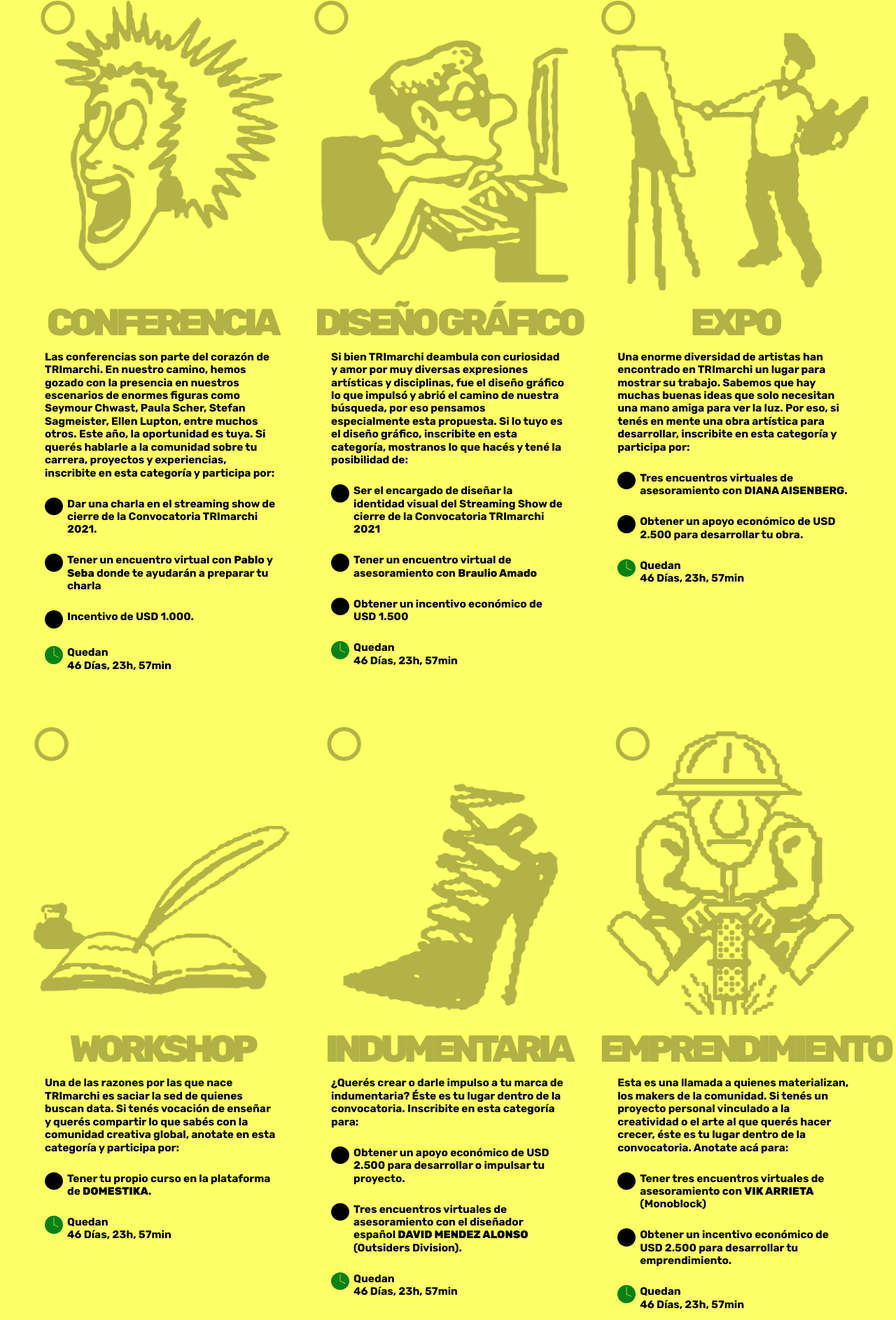
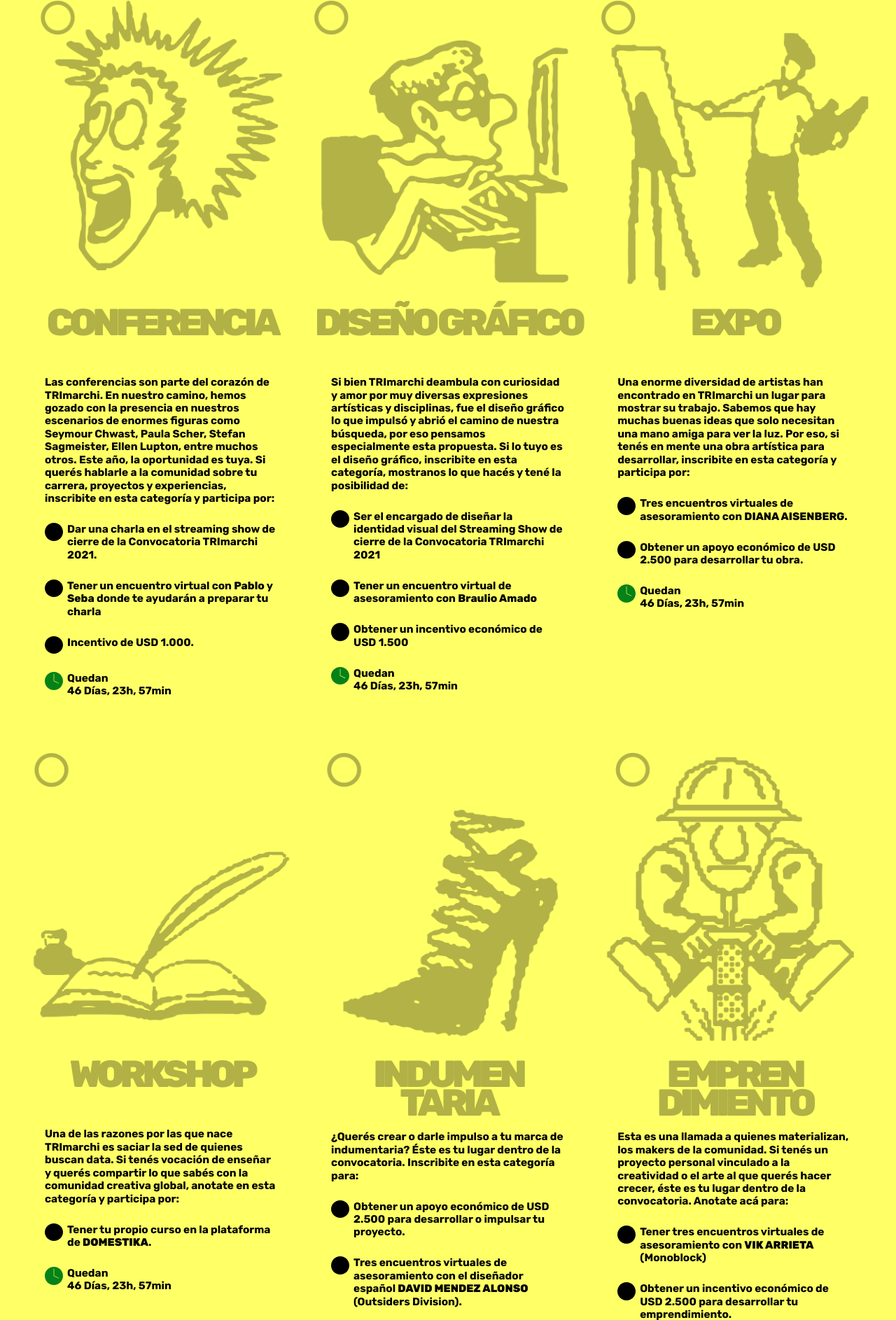
Before and after one commit to polbac/convocatoria-trimarchi-2021, a PHP site: page / in a window 1280 px wide. Shown: the part 983-2869 px from the top of the page at 70% size. Run offline with PHP 8.4, Linux system fonts and the light colour scheme; some libraries are stand-ins or nearby versions.

Commit message:
min height

```diff
--- a/assets/style.css
+++ b/assets/style.css
@@ -186,6 +186,7 @@ h2.subtitulo {
     text-align: center;
     line-height: 0.75;
     letter-spacing: -0.5vw;
+    min-height: 6vw;
 }
 
 p {
--- a/index.php
+++ b/index.php
@@ -310,7 +310,7 @@ Si lo tuyo es el diseño gráfico, inscribite en esta categoría, mostranos lo q
                     <img class="hover" src="dibujo4-hover.png"/>
                     <img class="select" src="dibujo4-select.png"/>
                     <h2 class="subtitulo">
-                        INDUMENTARIA
+                        INDUMEN<br/>TARIA
                     </h2>
                 </div>
                 <p class="texto">
@@ -345,7 +345,7 @@ Si lo tuyo es el diseño gráfico, inscribite en esta categoría, mostranos lo q
                     <img class="hover" src="dibujo5-hover.png"/>
                     <img class="select" src="dibujo5-select.png"/>
                     <h2 class="subtitulo">
-                        EMPRENDIMIENTO
+                        EMPREN<br/>DIMIENTO
                     </h2>
                 </div>
                 <p class="texto">
```
